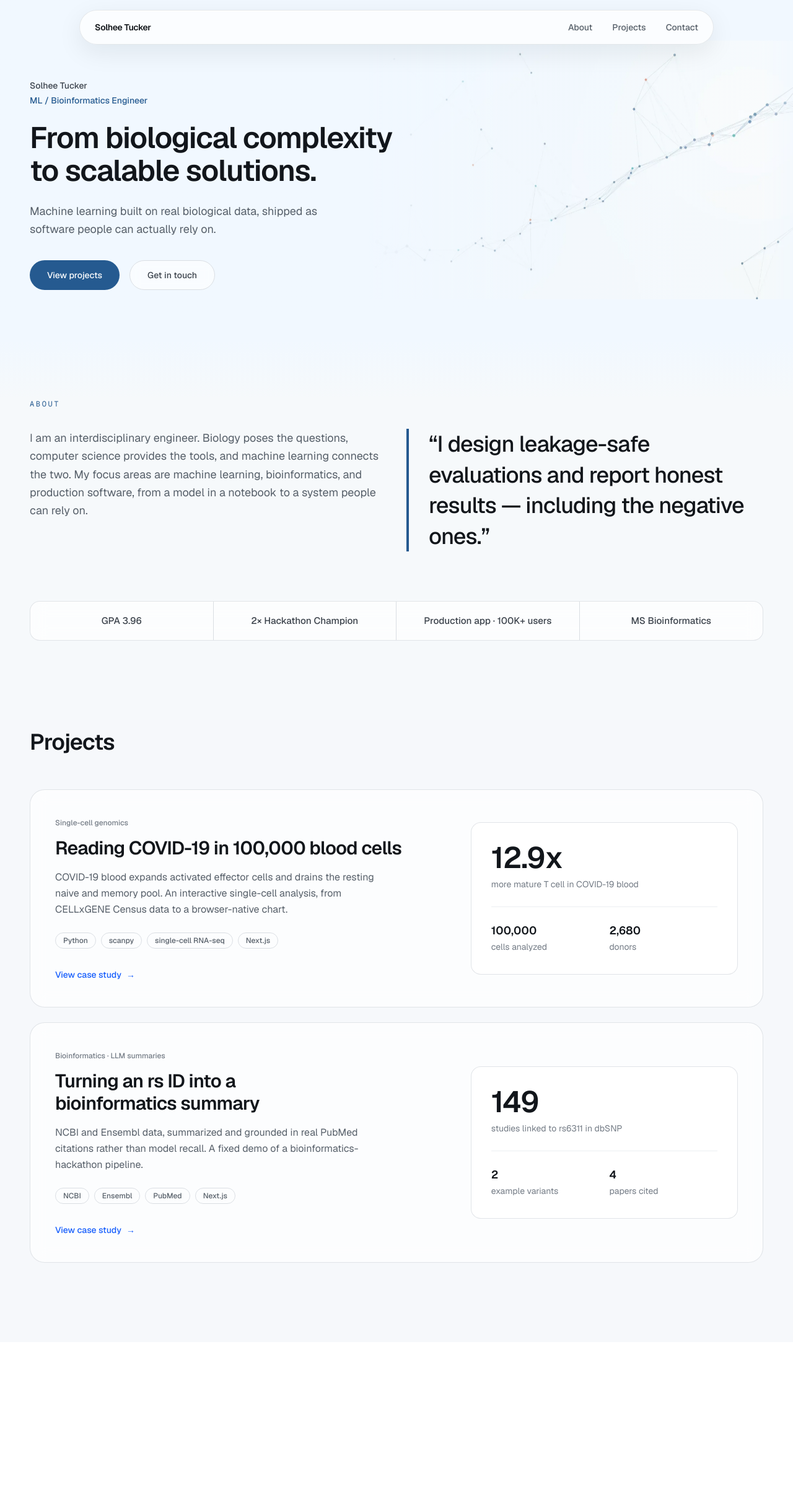
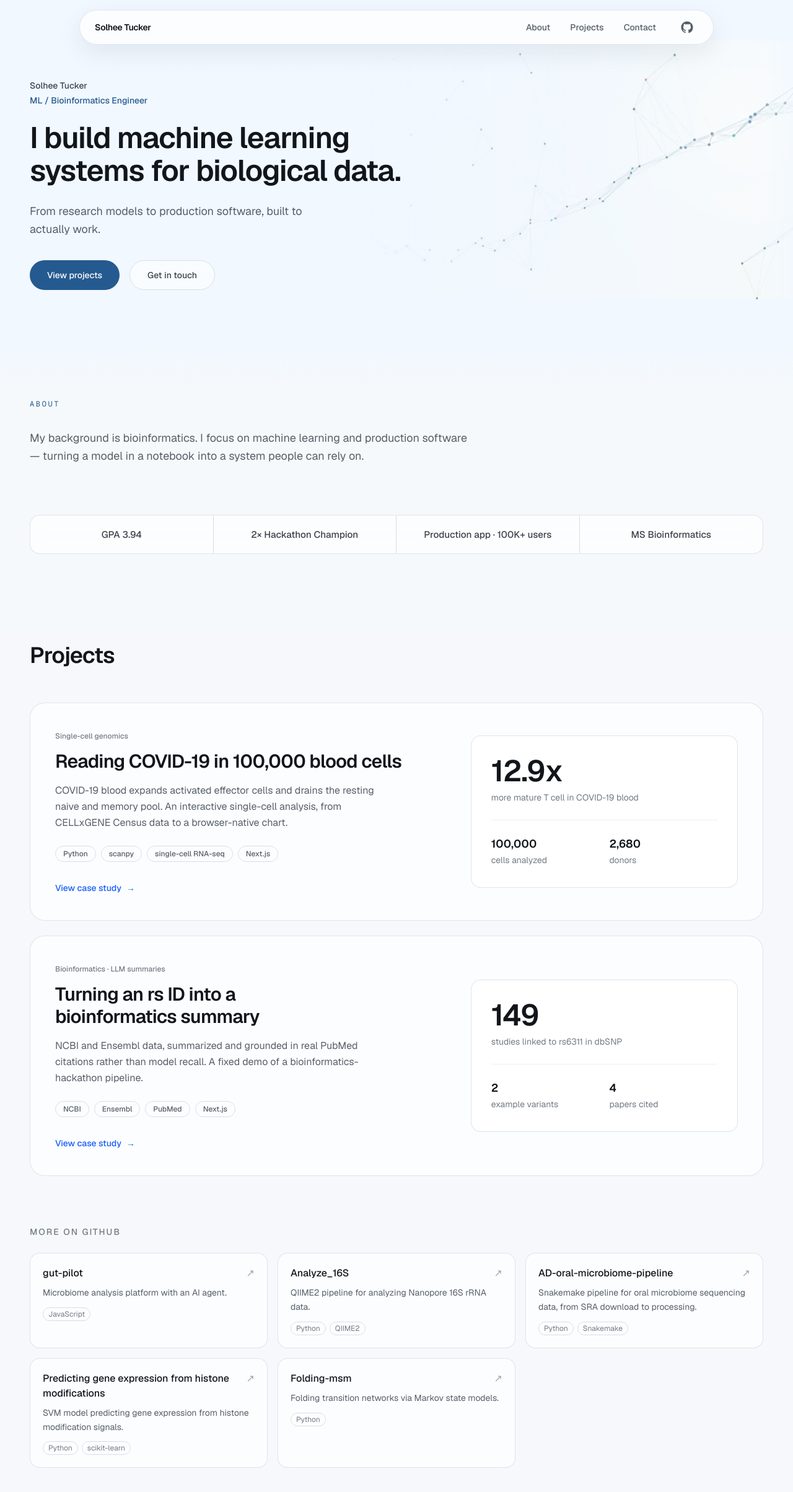
Before and after one commit to ssolh2906/my-portfolio, a Next.js app: page / in a window 1280 px wide. Shown: the top 2408 px of the page at 62% size. Before the commit the page ends 2166 px from the top, so only its background shows below. Built offline with nearby package versions, Linux system fonts and the light colour scheme.

Commit message:
Update projects

```diff
--- a/src/app/layout.tsx
+++ b/src/app/layout.tsx
@@ -13,9 +13,9 @@ const geistMono = Geist_Mono({
 });
 
 export const metadata: Metadata = {
-  title: "Solhee Tucker - AI-Assisted Microbiome Analysis",
+  title: "Solhee Tucker - ML / Bioinformatics Engineer",
   description:
-    "Portfolio of Solhee Tucker, an Android engineer building AI-assisted tools for microbiome analysis.",
+    "Portfolio of Solhee Tucker, a machine learning engineer with a bioinformatics background.",
 };
 
 export default function RootLayout({ children }: LayoutProps<"/">) {
--- a/src/components/about/About.tsx
+++ b/src/components/about/About.tsx
@@ -3,7 +3,7 @@
 import { motion, useReducedMotion } from "framer-motion";
 
 const STATS = [
-  "GPA 3.96",
+  "GPA 3.94",
   "2× Hackathon Champion",
   "Production app · 100K+ users",
   "MS Bioinformatics",
@@ -50,28 +50,14 @@ export default function About() {
             About
           </motion.span>
 
-          <div className="mt-8 grid grid-cols-1 gap-12 lg:grid-cols-12 lg:gap-8">
-            <motion.p
-              variants={item}
-              className="max-w-[52ch] text-lg leading-relaxed text-slate-600 lg:col-span-6"
-            >
-              I am an interdisciplinary engineer. Biology poses the
-              questions, computer science provides the tools, and machine
-              learning connects the two. My focus areas are machine
-              learning, bioinformatics, and production software, from a
-              model in a notebook to a system people can rely on.
-            </motion.p>
-
-            <motion.blockquote
-              variants={item}
-              className="border-l-4 border-denim-600 pl-6 lg:col-span-6 lg:col-start-7 lg:pl-8"
-            >
-              <p className="text-2xl font-medium leading-snug tracking-tight text-slate-900 sm:text-3xl lg:text-[2.25rem]">
-                &ldquo;I design leakage-safe evaluations and report honest
-                results &mdash; including the negative ones.&rdquo;
-              </p>
-            </motion.blockquote>
-          </div>
+          <motion.p
+            variants={item}
+            className="mt-8 max-w-[60ch] text-lg leading-relaxed text-slate-600"
+          >
+            My background is bioinformatics. I focus on machine learning
+            and production software &mdash; turning a model in a notebook
+            into a system people can rely on.
+          </motion.p>
 
           <motion.ul
             variants={item}
--- a/src/components/hero/Hero.tsx
+++ b/src/components/hero/Hero.tsx
@@ -70,15 +70,15 @@ export default function Hero() {
             variants={item}
             className="mt-6 text-balance text-4xl font-semibold leading-[1.1] tracking-tight text-slate-900 sm:text-5xl"
           >
-            From biological complexity to scalable solutions.
+            I build machine learning systems for biological data.
           </motion.h1>
 
           <motion.p
             variants={item}
             className="mt-6 max-w-[42ch] text-base leading-relaxed text-slate-600 sm:text-lg"
           >
-            Machine learning built on real biological data, shipped as
-            software people can actually rely on.
+            From research models to production software, built to
+            actually work.
           </motion.p>
 
           <motion.div
--- a/src/components/hero/Nav.tsx
+++ b/src/components/hero/Nav.tsx
@@ -15,6 +15,7 @@ export default function Nav() {
           Solhee Tucker
         </a>
 
+        <div className="flex items-center gap-8">
           <div className="hidden items-center gap-8 sm:flex">
             {NAV_LINKS.map((link) => (
               <a
@@ -26,6 +27,23 @@ export default function Nav() {
               </a>
             ))}
           </div>
+
+          <a
+            href="https://github.com/ssolh2906?tab=repositories"
+            target="_blank"
+            rel="noopener noreferrer"
+            aria-label="GitHub"
+            className="flex h-9 w-9 items-center justify-center rounded-full text-slate-600 transition-colors duration-300 hover:text-denim-600"
+          >
+            <svg
+              viewBox="0 0 24 24"
+              aria-hidden
+              className="h-5 w-5 fill-current"
+            >
+              <path d="M12 .5C5.65.5.5 5.65.5 12c0 5.09 3.29 9.4 7.86 10.93.58.1.79-.25.79-.56 0-.27-.01-1.16-.02-2.11-3.2.7-3.88-1.36-3.88-1.36-.52-1.33-1.28-1.68-1.28-1.68-1.04-.72.08-.7.08-.7 1.15.08 1.76 1.18 1.76 1.18 1.03 1.75 2.69 1.25 3.34.96.1-.75.4-1.25.73-1.54-2.55-.29-5.24-1.28-5.24-5.69 0-1.26.45-2.29 1.18-3.09-.12-.29-.51-1.46.11-3.05 0 0 .96-.31 3.15 1.18a10.9 10.9 0 0 1 5.74 0c2.19-1.49 3.15-1.18 3.15-1.18.62 1.59.23 2.76.11 3.05.74.8 1.18 1.83 1.18 3.09 0 4.42-2.69 5.39-5.25 5.68.41.36.78 1.08.78 2.18 0 1.57-.01 2.83-.01 3.22 0 .31.21.67.8.56A11.5 11.5 0 0 0 23.5 12c0-6.35-5.15-11.5-11.5-11.5Z" />
+            </svg>
+          </a>
+        </div>
       </nav>
     </header>
   );
--- a/src/components/projects/Projects.tsx
+++ b/src/components/projects/Projects.tsx
@@ -86,6 +86,47 @@ const PROJECTS: ProjectCardData[] = [
   },
 ];
 
+type GithubProjectData = {
+  title: string;
+  description: string;
+  tags: string[];
+  url: string;
+};
+
+const GITHUB_PROJECTS: GithubProjectData[] = [
+  {
+    title: "gut-pilot",
+    description: "Microbiome analysis platform with an AI agent.",
+    tags: ["JavaScript"],
+    url: "https://github.com/ssolh2906/gut-pilot",
+  },
+  {
+    title: "Analyze_16S",
+    description: "QIIME2 pipeline for analyzing Nanopore 16S rRNA data.",
+    tags: ["Python", "QIIME2"],
+    url: "https://github.com/ssolh2906/Analyze_16S",
+  },
+  {
+    title: "AD-oral-microbiome-pipeline",
+    description:
+      "Snakemake pipeline for oral microbiome sequencing data, from SRA download to processing.",
+    tags: ["Python", "Snakemake"],
+    url: "https://github.com/ssolh2906/AD-oral-microbiome-pipeline",
+  },
+  {
+    title: "Predicting gene expression from histone modifications",
+    description: "SVM model predicting gene expression from histone modification signals.",
+    tags: ["Python", "scikit-learn"],
+    url: "https://github.com/ssolh2906/Predicting-gene-expression-from-histone-modifications",
+  },
+  {
+    title: "Folding-msm",
+    description: "Folding transition networks via Markov state models.",
+    tags: ["Python"],
+    url: "https://github.com/ssolh2906/Folding-msm",
+  },
+];
+
 export default function Projects() {
   const reduceMotion = useReducedMotion();
 
@@ -166,6 +207,53 @@ export default function Projects() {
               </motion.div>
             ))}
           </div>
+
+          <motion.h3
+            variants={item}
+            className="mt-16 text-sm font-medium uppercase tracking-[0.14em] text-slate-500 sm:mt-20"
+          >
+            More on GitHub
+          </motion.h3>
+
+          <motion.div
+            variants={item}
+            className="mt-6 grid gap-4 sm:grid-cols-2 lg:grid-cols-3"
+          >
+            {GITHUB_PROJECTS.map((repo) => (
+              <a
+                key={repo.url}
+                href={repo.url}
+                target="_blank"
+                rel="noopener noreferrer"
+                className="group block rounded-2xl border border-slate-200/80 bg-white/70 p-5 backdrop-blur-md transition-colors duration-300 hover:border-slate-300"
+              >
+                <div className="flex items-start justify-between gap-2">
+                  <span className="font-medium text-slate-900">
+                    {repo.title}
+                  </span>
+                  <span
+                    aria-hidden
+                    className="shrink-0 text-slate-400 transition-transform duration-300 group-hover:-translate-y-0.5 group-hover:translate-x-0.5"
+                  >
+                    ↗
+                  </span>
+                </div>
+                <p className="mt-2 text-sm leading-relaxed text-slate-600">
+                  {repo.description}
+                </p>
+                <ul className="mt-3 flex flex-wrap gap-1.5">
+                  {repo.tags.map((tag) => (
+                    <li
+                      key={tag}
+                      className="rounded-full border border-slate-200 px-2 py-0.5 text-xs text-slate-500"
+                    >
+                      {tag}
+                    </li>
+                  ))}
+                </ul>
+              </a>
+            ))}
+          </motion.div>
         </motion.div>
       </div>
     </section>
--- a/src/components/snp-summary/ProjectTabs.tsx
+++ b/src/components/snp-summary/ProjectTabs.tsx
@@ -181,10 +181,6 @@ const CAVEATS = [
     body: "This page only knows the two rs IDs shown above. Typing a different one does nothing here — the live app (linked above) runs the real pipeline for any rs ID.",
   },
   {
-    title: "A citation link isn't always a finding",
-    body: "rs2068824 has exactly one publication linked to it in dbSNP, and that paper doesn't discuss the variant individually — it was one of many SNPs genotyped in a larger study. Shown here on purpose, since an SNP lookup tool that only ever returns dramatic results would be misleading.",
-  },
-  {
     title: "Not medical or clinical advice",
     body: "Clinical significance labels are pulled from ClinVar as-is and can be conflicting or provisional. This is a bioinformatics summary tool, not a diagnostic one.",
   },
@@ -194,7 +190,7 @@ function CaveatsPanel() {
   return (
     <div className="max-w-[68ch]">
       <p className="text-lg leading-relaxed text-slate-600">
-        Three limits worth knowing before trusting the output above.
+        Two limits worth knowing before trusting the output above.
       </p>
       <ol className="mt-8 grid gap-8">
         {CAVEATS.map((c, i) => (
```
Lines whose indentation alone changed are shown as unchanged.
